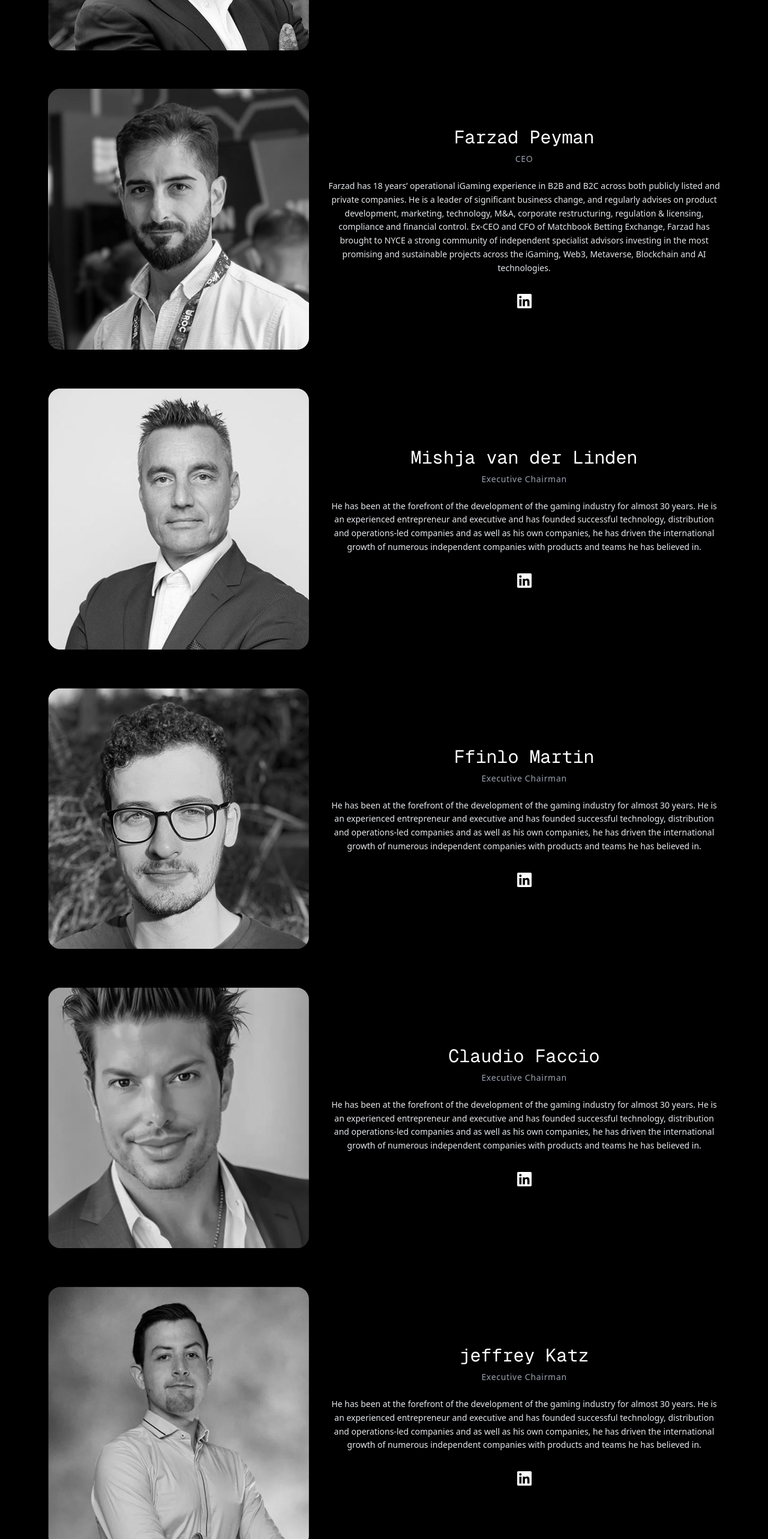
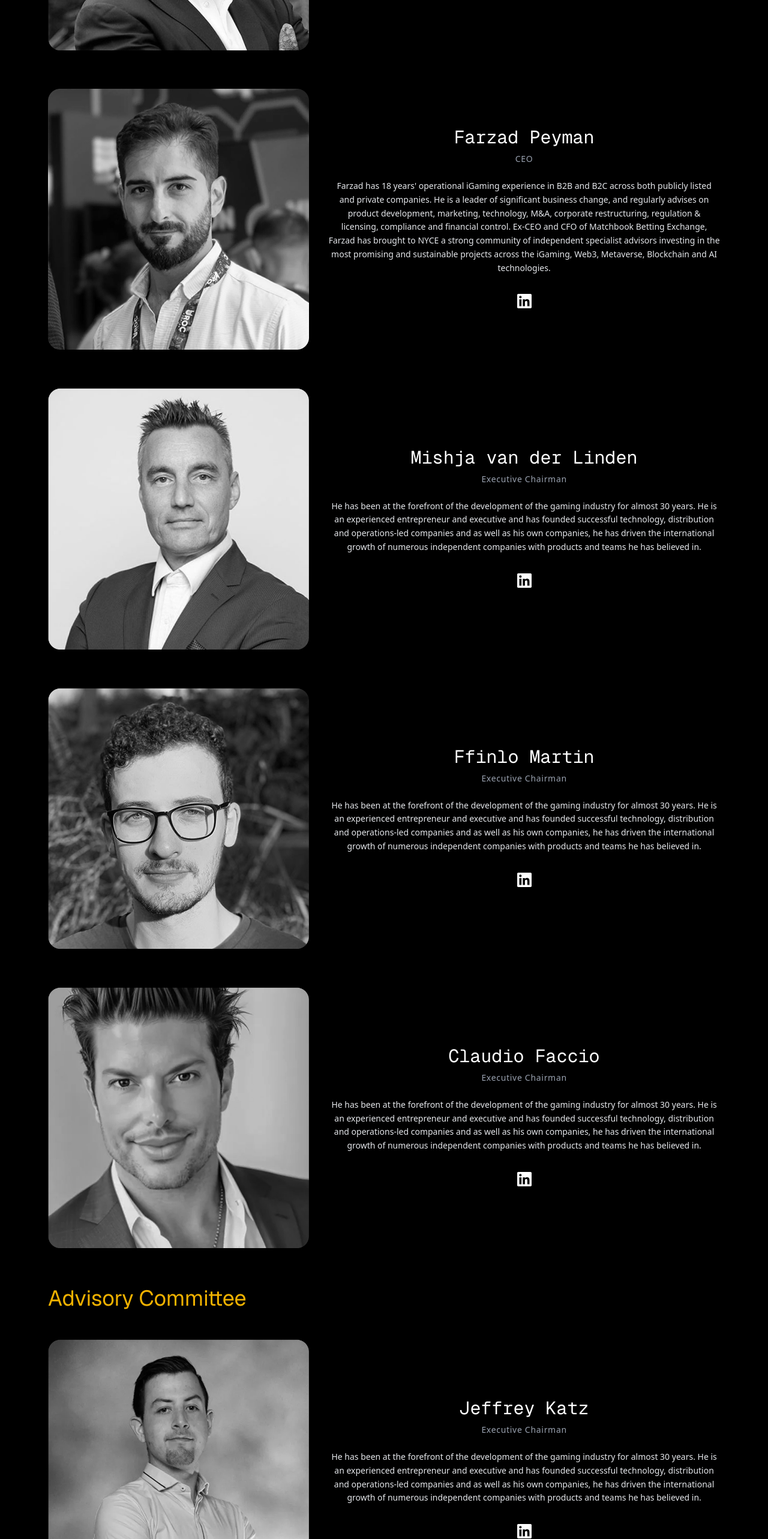
Before and after one commit to CrunchEQDevs/Project-Nyce, a Next.js app: page /about in a window 1280 px wide. Shown: the part 1559-4125 px from the top of the page at 60% size. Built offline with nearby package versions, Linux system fonts and the light colour scheme; a web font is replaced by a local one.

Commit message:
products-mk-update

```diff
--- a/src/app/about/page.tsx
+++ b/src/app/about/page.tsx
@@ -26,6 +26,7 @@ const scrollToSection = (ref) => {
     }
   };
   // Dados dos membros da equipe
+// Dados dos membros da equipe
 const teamMembers: TeamMemberData[] = [
   {
     name: "Harmen Brenninkmeijer",
@@ -37,7 +38,7 @@ const teamMembers: TeamMemberData[] = [
   {
     name: "Farzad Peyman",
     title: "CEO",
-        bio: "Farzad has 18 years’ operational iGaming experience in B2B and B2C across both publicly listed and private companies. He is a leader of significant business change, and regularly advises on product development, marketing, technology, M&A, corporate restructuring, regulation & licensing, compliance and financial control. Ex-CEO and CFO of Matchbook Betting Exchange, Farzad has brought to NYCE a strong community of independent specialist advisors investing in the most promising and sustainable projects across the iGaming, Web3, Metaverse, Blockchain and AI technologies.",
+    bio: "Farzad has 18 years' operational iGaming experience in B2B and B2C across both publicly listed and private companies. He is a leader of significant business change, and regularly advises on product development, marketing, technology, M&A, corporate restructuring, regulation & licensing, compliance and financial control. Ex-CEO and CFO of Matchbook Betting Exchange, Farzad has brought to NYCE a strong community of independent specialist advisors investing in the most promising and sustainable projects across the iGaming, Web3, Metaverse, Blockchain and AI technologies.",
     imageUrl: "/farzad.png",
     linkedinUrl: "https://www.linkedin.com/in/farzad-peyman/"
   },
@@ -47,7 +48,6 @@ const teamMembers: TeamMemberData[] = [
     bio: "He has been at the forefront of the development of the gaming industry for almost 30 years. He is an experienced entrepreneur and executive and has founded successful technology, distribution and operations-led companies and as well as his own companies, he has driven the international growth of numerous independent companies with products and teams he has believed in.",
     imageUrl: "/mishja.png",
     linkedinUrl: "https://www.linkedin.com/in/mushja-van-der-linden-0b0b1b1/"
-
   },
   {
     name: "Ffinlo Martin",
@@ -59,55 +59,60 @@ const teamMembers: TeamMemberData[] = [
   {
     name: "Claudio Faccio",
     title: "Executive Chairman",
-        bio:"He has been at the forefront of the development of the gaming industry for almost 30 years. He is an experienced entrepreneur and executive and has founded successful technology, distribution and operations-led companies and as well as his own companies, he has driven the international growth of numerous independent companies with products and teams he has believed in.",
+    bio: "He has been at the forefront of the development of the gaming industry for almost 30 years. He is an experienced entrepreneur and executive and has founded successful technology, distribution and operations-led companies and as well as his own companies, he has driven the international growth of numerous independent companies with products and teams he has believed in.",
     imageUrl: "/claudio.png",
     linkedinUrl: "https://www.linkedin.com/in/claudio-faccio-0b0b1b1/"
   },
+  // Comitê Consultivo
   {
-        name: "jeffrey Katz",
+    name: "Jeffrey Katz",
     title: "Executive Chairman",
-        bio:"He has been at the forefront of the development of the gaming industry for almost 30 years. He is an experienced entrepreneur and executive and has founded successful technology, distribution and operations-led companies and as well as his own companies, he has driven the international growth of numerous independent companies with products and teams he has believed in.",
+    bio: "He has been at the forefront of the development of the gaming industry for almost 30 years. He is an experienced entrepreneur and executive and has founded successful technology, distribution and operations-led companies and as well as his own companies, he has driven the international growth of numerous independent companies with products and teams he has believed in.",
     imageUrl: "/jeffrey.png",
-        linkedinUrl: "https://www.linkedin.com/in/jeffrey-katz-0"
+    linkedinUrl: "https://www.linkedin.com/in/jeffrey-katz-0",
+    isAdvisory: true
   },
   {
-        name:"Onelia Paludi",
-        title:"Executive Chairman",
-        bio:"He has been at the forefront of the development of the gaming industry for almost 30 years. He is an experienced entrepreneur and executive and has founded successful technology, distribution and operations-led companies and as well as his own companies, he has driven the international growth of numerous independent companies with products and teams he has believed in.",
-        imageUrl:"/onelia.png",
-        linkedinUrl:"https://www.linkedin.com/in/onelia-paludi-0b0b1b1/"
+    name: "Onelia Paludi",
+    title: "Executive Chairman",
+    bio: "He has been at the forefront of the development of the gaming industry for almost 30 years. He is an experienced entrepreneur and executive and has founded successful technology, distribution and operations-led companies and as well as his own companies, he has driven the international growth of numerous independent companies with products and teams he has believed in.",
+    imageUrl: "/onelia.png",
+    linkedinUrl: "https://www.linkedin.com/in/onelia-paludi-0b0b1b1/",
+    isAdvisory: true
   },
   {
-        name:"Xanthi Chrysanthou",
-        title:"Executive Chairman",
-        bio:"He has been at the forefront of the development of the gaming industry for almost 30 years. He is an experienced entrepreneur and executive and has founded successful technology, distribution and operations-led companies and as well as his own companies, he has driven the international growth of numerous independent companies with products and teams he has believed in.",
-        imageUrl:"/xanthi.png",
-        linkedinUrl:"https://www.linkedin.com/in/xanthi-chrysanthou-0b0b1b1/"
+    name: "Xanthi Chrysanthou",
+    title: "Executive Chairman",
+    bio: "He has been at the forefront of the development of the gaming industry for almost 30 years. He is an experienced entrepreneur and executive and has founded successful technology, distribution and operations-led companies and as well as his own companies, he has driven the international growth of numerous independent companies with products and teams he has believed in.",
+    imageUrl: "/xanthi.png",
+    linkedinUrl: "https://www.linkedin.com/in/xanthi-chrysanthou-0b0b1b1/",
+    isAdvisory: true
   },
   {
-        name:"Hansi Asiderano",
-        title:"Executive Chairman",
-        bio:"He has been at the forefront of the development of the gaming industry for almost 30 years. He is an experienced entrepreneur and executive and has founded successful technology, distribution and operations-led companies and as well as his own companies, he has driven the international growth of numerous independent companies with products and teams he has believed in.",
-        imageUrl:"/hansi.png",
-        linkedinUrl:"https://www.linkedin.com/in/hansi-asiderano-0b0b1b1/"
+    name: "Hansi Asiderano",
+    title: "Executive Chairman",
+    bio: "He has been at the forefront of the development of the gaming industry for almost 30 years. He is an experienced entrepreneur and executive and has founded successful technology, distribution and operations-led companies and as well as his own companies, he has driven the international growth of numerous independent companies with products and teams he has believed in.",
+    imageUrl: "/hansi.png",
+    linkedinUrl: "https://www.linkedin.com/in/hansi-asiderano-0b0b1b1/",
+    isAdvisory: true
   },
   {
-        name:"Phillip T.T Wong",
-        title:"Executive Chairman",
-        bio:"He has been at the forefront of the development of the gaming industry for almost 30 years. He is an experienced entrepreneur and executive and has founded successful technology, distribution and operations-led companies and as well as his own companies, he has driven the international growth of numerous independent companies with products and teams he has believed in.",
-        imageUrl:"/phillip.png",
-        linkedinUrl:"https://www.linkedin.com/in/phillip-t-t-wong-0b0b1b1/"
+    name: "Phillip T.T Wong",
+    title: "Executive Chairman",
+    bio: "He has been at the forefront of the development of the gaming industry for almost 30 years. He is an experienced entrepreneur and executive and has founded successful technology, distribution and operations-led companies and as well as his own companies, he has driven the international growth of numerous independent companies with products and teams he has believed in.",
+    imageUrl: "/phillip.png",
+    linkedinUrl: "https://www.linkedin.com/in/phillip-t-t-wong-0b0b1b1/",
+    isAdvisory: true
   },
   {
-        name:"Jose Paternostro",
-        title:"Executive Chairman",
-        bio:"He has been at the forefront of the development of the gaming industry for almost 30 years. He is an experienced entrepreneur and executive and has founded successful technology, distribution and operations-led companies and as well as his own companies, he has driven the international growth of numerous independent companies with products and teams he has believed in.",
-        imageUrl:"/jose.png",
-        linkedinUrl:"https://www.linkedin.com/in/jose-paternostro-0b0b1b1/"
+    name: "Jose Paternostro",
+    title: "Executive Chairman",
+    bio: "He has been at the forefront of the development of the gaming industry for almost 30 years. He is an experienced entrepreneur and executive and has founded successful technology, distribution and operations-led companies and as well as his own companies, he has driven the international growth of numerous independent companies with products and teams he has believed in.",
+    imageUrl: "/jose.png",
+    linkedinUrl: "https://www.linkedin.com/in/jose-paternostro-0b0b1b1/",
+    isAdvisory: true
   }
-
 ];
-
 export default function About() {
     const partners = useRef(null);
 
--- a/src/app/nyceHouse/page.tsx
+++ b/src/app/nyceHouse/page.tsx
@@ -37,7 +37,7 @@ export default function NyceHousePage() {
 
       {/* Terceira seção - Features */}
       <div className="flex flex-col gap-8 justify-center py-20 w-full px-8 md:px-16 lg:px-24 xl:px-36 max-w-7xl mx-auto">
-        <h1 className="text-yellow-400  font-sans text-4xl w-full">
+        <h1 className="text-yellow-400 font-sans text-4xl w-full">
           What Makes NYCE House Unique?
         </h1>
 
--- a/src/components/TeamMembers.tsx
+++ b/src/components/TeamMembers.tsx
@@ -10,6 +10,7 @@ export interface TeamMemberData {
   bio: string;
   imageUrl: string;
   linkedinUrl?: string; // Opcional, pois nem todos os membros podem ter LinkedIn
+  isAdvisory?: boolean; // Novo campo para identificar membros do comitê consultivo
 }
 
 // Props para o componente TeamMember (que renderiza um único membro)
@@ -40,11 +41,9 @@ const TeamMember: React.FC<TeamMemberProps> = ({ member }) => {
       <div className="w-full md:w-3/5 flex flex-col justify-center">
         <h3 className="text-3xl font-mono">{name}</h3>
         <p className="text-sm tracking-wider text-gray-400 mt-2 mb-6">{title}</p>
-
         <p className="text-sm leading-relaxed text-gray-200 mb-8">
           {bio}
         </p>
-
         {linkedinUrl && (
           <div>
             <Link
@@ -79,13 +78,28 @@ interface TeamProps {
 
 // Componente principal da equipe - renderiza múltiplos membros
 const Team: React.FC<TeamProps> = ({ teamMembers, title = "The Team" }) => {
+  // Separa os membros regulares e os do comitê consultivo
+  const regularMembers = teamMembers.filter(member => !member.isAdvisory);
+  const advisoryMembers = teamMembers.filter(member => member.isAdvisory);
+
   return (
     <section className="w-full bg-black text-white py-16">
       <div className="max-w-6xl mx-auto px-4">
         <h2 className="text-4xl flex justify-start font-sans text-yellow-500 mb-12">{title}</h2>
 
-        {teamMembers.map((member, index) => (
+        {/* Renderiza primeiro os membros regulares */}
+        {regularMembers.map((member, index) => (
           <TeamMember key={index} member={member} />
+        ))}
+
+        {/* Renderiza o título do comitê consultivo se houver membros */}
+        {advisoryMembers.length > 0 && (
+          <h2 className="flex text-4xl font-sans text-yellow-500 items-start mb-12 mt-16">Advisory Committee</h2>
+        )}
+
+        {/* Renderiza os membros do comitê consultivo */}
+        {advisoryMembers.map((member, index) => (
+          <TeamMember key={`advisory-${index}`} member={member} />
         ))}
       </div>
     </section>
```
Also changed, not shown: src/app/products&services/page.tsx (+7 -5 lines). Lines whose indentation alone changed are shown as unchanged.
